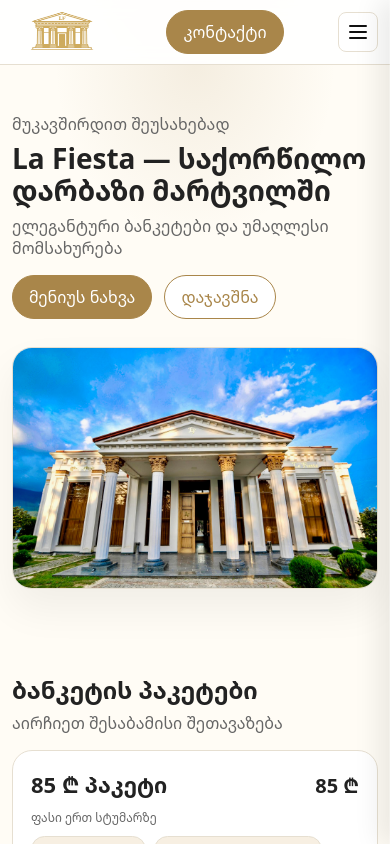
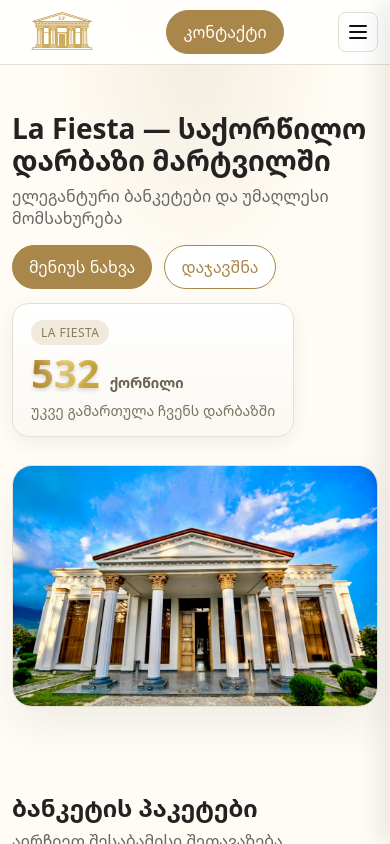
Before and after one commit to palignusw/la-fiesta-frontend, a Next.js app: page / in a window 390 px wide. Shown: the top 844 px of the page. Built offline with nearby package versions, Linux system fonts and the light colour scheme.

Commit message:
added weddingsCounter

```diff
--- a/app/page.tsx
+++ b/app/page.tsx
@@ -3,6 +3,8 @@
 import PackageGrid from '@/components/Menu/PackageGrid'
 import Section from '@/components/Section/Section'
 import { packages } from '@/lib/content'
+import { promises as fs } from 'fs'
+import path from 'path'
 
 export const metadata: Metadata = {
 	title: 'ლა ფიესტა (La Fiesta) — საქორწილო და ბანკეტის დარბაზი მარტვილში',
@@ -46,10 +48,22 @@
 	],
 }
 
-export default function HomePage() {
+async function getStats() {
+	const raw = await fs.readFile(
+		path.join(process.cwd(), 'public', 'stats.json'),
+		'utf8'
+	)
+	const { weddingsTotal = 0 } = JSON.parse(raw)
+	// Сразу форматируем как строку для SSR-рендера
+	const formatted = weddingsTotal.toLocaleString('ka-GE')
+	return { weddingsTotal, formatted }
+}
+
+export default async function HomePage() {
+	const { weddingsTotal, formatted } = await getStats()
 	return (
 		<>
-			<Hero />
+			<Hero weddingsTotal={weddingsTotal} weddingsTotalText={formatted} />
 			<Section
 				title='ბანკეტის პაკეტები'
 				subtitle='აირჩიეთ შესაბამისი შეთავაზება'
--- a/components/Hero/Hero.module.scss
+++ b/components/Hero/Hero.module.scss
@@ -58,3 +58,21 @@
 		height: 240px;
 	}
 }
+.actions {
+	display: flex;
+	gap: 12px;
+	flex-wrap: wrap;
+}
+
+.stats {
+	margin-top: 14px; /* отступ от кнопок */
+	display: flex;
+	align-items: center;
+}
+
+/* мобильная адаптация уже есть; при надобности центрируем */
+@media (max-width: 900px) {
+	.stats {
+		justify-content: flex-start;
+	} /* или center */
+}
--- a/components/Hero/Hero.tsx
+++ b/components/Hero/Hero.tsx
@@ -1,9 +1,15 @@
 import s from './Hero.module.scss'
 import Image from 'next/image'
 import Link from 'next/link'
+import WeddingsCounter from '@/components/WeddingsCounter/WeddingsCounter'
 
-export default function Hero() {
-	// Прямой текст без i18n
+export default function Hero({
+	weddingsTotal,
+	weddingsTotalText,
+}: {
+	weddingsTotal: number
+	weddingsTotalText: string
+}) {
 	const t = {
 		title: 'La Fiesta — საქორწილო დარბაზი მარტვილში',
 		subtitle: 'ელეგანტური ბანკეტები და უმაღლესი მომსახურება',
@@ -16,9 +22,9 @@
 			<div className='container'>
 				<div className={s.row}>
 					<div>
-						<p className={s.kicker}>მუკავშირდით შეუსახებად</p>
 						<h1 className={s.title}>{t.title}</h1>
 						<p className={s.subtitle}>{t.subtitle}</p>
+
 						<div className={s.actions}>
 							<Link href='/menu' className='btn'>
 								{t.seeMenu}
@@ -26,6 +32,14 @@
 							<Link href='/contacts' className='btn outline'>
 								{t.book}
 							</Link>
+						</div>
+
+						{/* Счётчик сразу под кнопками */}
+						<div className={s.stats}>
+							<WeddingsCounter
+								initial={weddingsTotal}
+								initialText={weddingsTotalText}
+							/>
 						</div>
 					</div>
 
--- /dev/null
+++ b/components/WeddingsCounter/WeddingsCounter.module.scss
@@ -0,0 +1,75 @@
+.card {
+	display: grid;
+	gap: 8px;
+	padding: 16px 18px;
+	border: 1px solid var(--border, #e7e2d9);
+	border-radius: 16px;
+	background: linear-gradient(180deg, #fff, #fbf8f2);
+	box-shadow: 0 6px 20px rgba(0, 0, 0, 0.06);
+	width: max-content;
+}
+.badge {
+	font-size: 12px;
+	letter-spacing: 0.04em;
+	text-transform: uppercase;
+	color: #8a7b5a;
+	background: #f1eadc;
+	border-radius: 999px;
+	padding: 4px 10px;
+	width: fit-content;
+}
+.row {
+	display: inline-flex;
+	align-items: baseline;
+	gap: 10px;
+}
+.number {
+	font-variant-numeric: tabular-nums;
+	font-weight: 800;
+	font-size: clamp(32px, 6vw, 56px);
+	line-height: 1;
+	color: #2b261c;
+}
+.unit {
+	font-weight: 700;
+	font-size: clamp(14px, 2.2vw, 20px);
+	color: #6b624f;
+}
+.caption {
+	font-size: 14px;
+	color: #7a725f;
+}
+
+.number {
+	font-variant-numeric: tabular-nums;
+	font-weight: 900;
+	font-size: clamp(40px, 7vw, 64px);
+	line-height: 1;
+
+	text-shadow: 0 0 6px rgba(212, 175, 55, 0.6), 0 0 12px rgba(212, 175, 55, 0.4);
+
+	/* золотой градиент */
+	background: linear-gradient(
+		90deg,
+		#b8892e 0%,
+		#f5d97e 25%,
+		#d4af37 50%,
+		#f5d97e 75%,
+		#b8892e 100%
+	);
+	background-size: 200% auto;
+	-webkit-background-clip: text;
+	-webkit-text-fill-color: transparent;
+	background-clip: text;
+
+	/* блеск двигается по тексту */
+	animation: shine 2.5s ease-out 1 forwards;
+	animation-delay: 0.8s;
+	text-shadow: 0 2px 4px rgba(0, 0, 0, 0.15);
+}
+
+@keyframes shine {
+	to {
+		background-position: 200% center;
+	}
+}
--- /dev/null
+++ b/components/WeddingsCounter/WeddingsCounter.tsx
@@ -0,0 +1,60 @@
+'use client'
+
+import { useEffect, useRef } from 'react'
+import s from './WeddingsCounter.module.scss'
+
+export default function WeddingsCounter({
+	initial,
+	initialText, // ← строка, отрендеренная сервером
+	className,
+	animate = true,
+}: {
+	initial: number
+	initialText: string
+	className?: string
+	animate?: boolean
+}) {
+	const ref = useRef<HTMLSpanElement | null>(null)
+
+	useEffect(() => {
+		// уважим системную настройку «уменьшить анимацию»
+		const prefersReduce =
+			typeof window !== 'undefined' &&
+			window.matchMedia &&
+			window.matchMedia('(prefers-reduced-motion: reduce)').matches
+
+		if (!ref.current || !animate || prefersReduce) return
+
+		const el = ref.current
+		const start = performance.now()
+		const from = 0
+		const to = initial
+		const duration = 900
+		const fmt = new Intl.NumberFormat('ka-GE')
+
+		const step = (t: number) => {
+			const p = Math.min(1, (t - start) / duration)
+			const v = Math.floor(from + (to - from) * (1 - Math.pow(1 - p, 3)))
+			el.textContent = fmt.format(v)
+			if (p < 1) requestAnimationFrame(step)
+		}
+
+		// Запускаем уже после первого кадра — но цифра уже видна (SSR-текст)
+		el.textContent = fmt.format(from)
+		requestAnimationFrame(step)
+	}, [initial, animate])
+
+	return (
+		<div className={`${s.card} ${className ?? ''}`} aria-live='polite'>
+			<div className={s.badge}>La&nbsp;Fiesta</div>
+			<div className={s.row}>
+				{/* Печатаем число сразу как текст, чтобы не было пустоты */}
+				<span className={s.number} ref={ref}>
+					{'0'}
+				</span>
+				<span className={s.unit}>ქორწილი</span>
+			</div>
+			<div className={s.caption}>უკვე გამართულა ჩვენს დარბაზში</div>
+		</div>
+	)
+}
--- /dev/null
+++ b/public/stats.json
@@ -0,0 +1,3 @@
+{
+	"weddingsTotal": 532
+}
```
